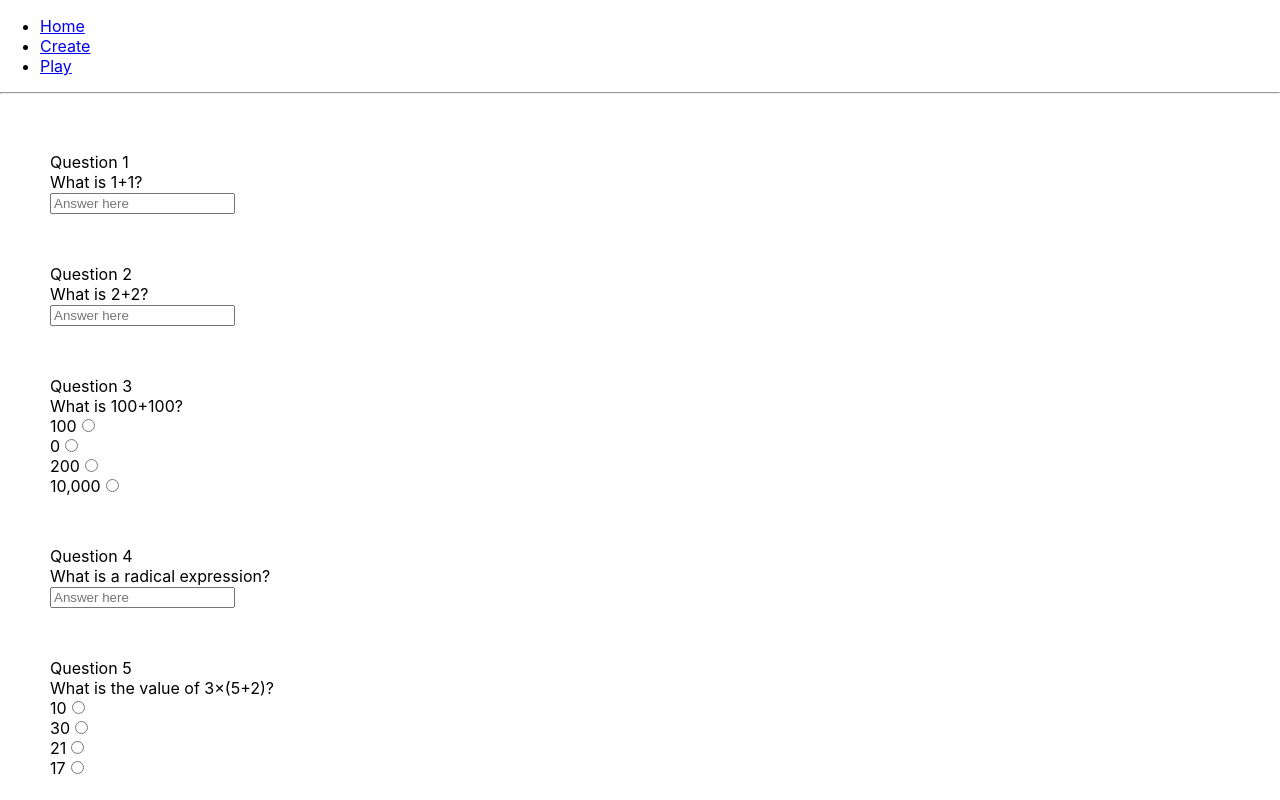
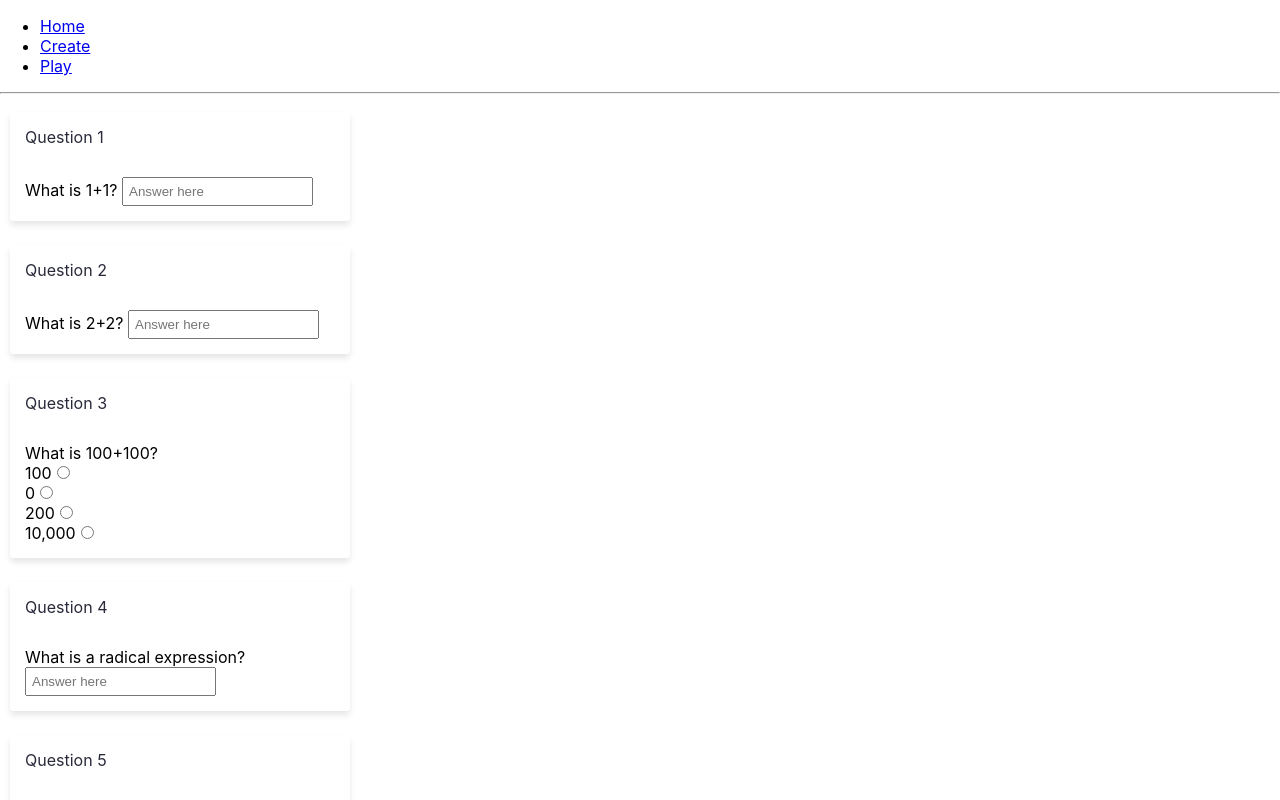
Before and after one commit to godfreydoo/eduArt, a React app: page / in a window 1280 px wide. Shown: the top 800 px of the page. Built offline with nearby package versions, Linux system fonts and the light colour scheme.

Commit message:
Added styling and fixed text answer

```diff
--- a/client/src/components/AnswerForm.tsx
+++ b/client/src/components/AnswerForm.tsx
@@ -28,6 +28,10 @@ const AnswerForm: React.FC<Props> = ({type, answer, options, handleScore}) => {
           setMarkCorrect(true);
           handleScore();
         }
+      }
+      if (userAnswer === answer) {
+        setMarkCorrect(true);
+        handleScore();
       }
     } else {
       if (userAnswer === answer) {
--- a/client/src/components/Card.tsx
+++ b/client/src/components/Card.tsx
@@ -22,7 +22,7 @@ const Card: React.FC<Props> = ({img, title, subject, description, dataDocument,
         <p>{description}</p>
       </article>
       {img === undefined
-      ? <section>
+      ? <section className="quiz-button">
           <button type="button" onClick={() => handleClickToPlayQuiz(dataDocument)}>Play</button>
           <button type="button" onClick={() => deleteQuiz(dataDocument._id)}>Delete</button>
         </section>
--- a/client/src/components/CreateQuiz.tsx
+++ b/client/src/components/CreateQuiz.tsx
@@ -82,44 +82,41 @@ const CreateQuiz: React.FC = () => {
   return (
     <div className="main-row">
       <section className="question-column">
-        <form onSubmit={validateQuiz}>
-          <div>
-            <label>Title:
+        <form onSubmit={validateQuiz} className="quiz-form">
+          <section className="quiz-title">
+            <label>
               <input type="text" name="title" placeholder="Title of your quiz" value={quizDetails.title} onChange={updateQuizDetails}/>
             </label>
-          </div>
+          </section>
 
-          <div>
-            <label>Subject:
+          <section className="quiz-subject">
+            <label>
               <select name="subject" value={quizDetails.subject} onChange={updateQuizDetails}>
-                <option value=""> None selected </option>
+                <option value=""> Select a subject! </option>
                 <option value="Math"> Math </option>
                 <option value="Science"> Science </option>
                 <option value="Social Studies"> Social Studies </option>
                 <option value="English"> English </option>
+                <option value="English"> Other </option>
               </select>
             </label>
-          </div>
+          </section>
 
-          <div>
-          <label>Description:
+          <section className="quiz-description">
+          <label>
               <textarea rows={5} cols={33} name="description" placeholder="Description of your quiz" value={quizDetails.description} onChange={updateQuizDetails}/>
             </label>
-          </div>
+          </section>
 
-          <div>
-            <label>Photo:
-              <input type="url" name="photoUrl" placeholder="Pick a photo" value={quizDetails.photoUrl} onChange={updateQuizDetails}/>
-            </label>
-          </div>
+          <section className="quiz-photo">
+            Photo: {quizDetails.photoUrl ? `${quizDetails.photoUrl.substring(0, 50)}...` : 'Select a photo to your right!'}
+          </section>
 
           {questionList}
-          <div>
+          <section className="quiz-button">
             <input type="button" value="Add a question" onClick={() => setCount(prevCount => prevCount + 1)}/>
-          </div>
-          <div>
             <button type="submit">Create quiz</button>
-          </div>
+          </section>
         </form>
       </section>
 
--- a/client/src/components/QuestionForm.tsx
+++ b/client/src/components/QuestionForm.tsx
@@ -30,21 +30,21 @@ const Form: React.FC<Props> = ({id, setQuizQuestions}) => {
   }
 
   return (
-    <div key={id} className='question-card'>
+    <div key={id} className='question-container'>
       <div>
         Number: {id}
       </div>
 
-      <div>
-        <label>Question:
+      <div className="question-query">
+        <label>
           <textarea rows={5} cols={33} name="question" placeholder="Enter your question" value={questionDetails.Question} onChange={updateQuestionDetails}/>
         </label>
       </div>
 
       <div>
-        <label>Type:
+        <label>
           <select name="type" value={questionDetails.Type} onChange={updateQuestionDetails}>
-            <option value=""> None selected </option>
+            <option value=""> Select a type of input (i.e. text, number) </option>
             <option value="number"> Number </option>
             <option value="text"> Text </option>
             <option value="boolean"> True or false </option>
@@ -54,7 +54,7 @@ const Form: React.FC<Props> = ({id, setQuizQuestions}) => {
       </div>
 
       <div>
-        <label>Answer:
+        <label>
           <input type="text" name="answer" placeholder="Enter the answer" value={questionDetails.Answer} onChange={updateQuestionDetails}/>
         </label>
       </div>
--- a/client/src/components/QuestionListEntry.tsx
+++ b/client/src/components/QuestionListEntry.tsx
@@ -8,10 +8,15 @@ interface Props {
 
 const QuestionListEntry: React.FC<Props> = ({question, handleScore}) => {
   return (
-    <div className="question">
-      <div className="question-number">Question {question.number}</div>
-      <div className="question-question">{question.question}</div>
-      <div>
+    <div className="question-container">
+      <div className="question-header">
+        <div className="question-number">
+          Question {question.number}
+        </div>
+      </div>
+
+      <div className="question-full-view">
+        <div className="question-query"> {question.question} </div>
         <AnswerForm
           type={question.type}
           answer={question.answer}
--- a/client/src/index.tsx
+++ b/client/src/index.tsx
@@ -1,4 +1,6 @@
-import './styles.css';
+import './styles/general.css';
+import './styles/questions.css';
+import './styles/quiz.css';
 import React, { useState, useEffect } from 'react';
 import { BrowserRouter as Router, Switch, Route, Link, HashRouter } from 'react-router-dom';
 import ReactDOM from 'react-dom';
--- a/client/src/styles.css
+++ b/client/src/styles/general.css
@@ -61,10 +61,6 @@ article {
   padding: 1em;
 }
 
-.question {
-  margin: 50px;
-}
-
 /* .question-card {
   display: flex;
   justify-content: start;
@@ -85,3 +81,13 @@ article {
   padding: 50px;
   position: relative;
 }
+
+input, textarea, select, button{
+  padding: 5px;
+}
+
+.quiz-button {
+  display: flex;
+  justify-content: space-evenly;
+  margin: 0 auto;
+}
--- /dev/null
+++ b/client/src/styles/questions.css
@@ -0,0 +1,38 @@
+.question-header {
+  padding: 8px;
+  font-size: 16px;
+  color: #292A3A;
+  text-align: left;
+}
+
+.question {
+  margin: 50px;
+}
+
+.question-full-view {
+  display: inline-block;
+  width: 100%;
+  padding: 16px;
+  box-sizing: border-box;
+}
+
+.question-query {
+  display: inline;
+}
+
+.question-container {
+  display: inline-block;
+  background-color: rgba(255, 255, 255, 0.911);
+  box-shadow: 0 4px 6px rgb(0 0 0 / 10%);
+  margin: 10px;
+  border-radius: 4px;
+  overflow: auto;
+  width: 100%;
+  box-sizing: border-box;
+  text-align: left;
+}
+
+.question-container > div {
+  margin: 10px;
+  padding: 5px;
+}
--- /dev/null
+++ b/client/src/styles/quiz.css
@@ -0,0 +1,12 @@
+
+.quiz-form{
+  display: inline-block;
+  margin: 10px;
+  text-align: left;
+}
+
+.quiz-title, .quiz-subject, .quiz-description, .quiz-photo {
+  display: inline-block;
+  margin: 10px;
+  text-align: left;
+}
--- a/db/schema.ts
+++ b/db/schema.ts
@@ -4,7 +4,7 @@ const mongoose = require('mongoose');
 const quizSchema = mongoose.Schema({
   user: {type: String, required: true, createIndexes: true},
   title: {type: String, required: true, createIndexes: true},
-  subject: {type: String, required: true, enum: ['Math', 'Science', 'Social Studies', 'English'], createIndexes: true},
+  subject: {type: String, required: true, enum: ['Math', 'Science', 'Social Studies', 'English', 'Other'], createIndexes: true},
   photoUrl: {type: String, required: true, createIndexes: true},
   description: {type: String, required: true, createIndexes: true},
   questions: mongoose.Schema.Types.Mixed
```
Also changed, not shown: 1 other file (tests, documents, lock files or other folders).
